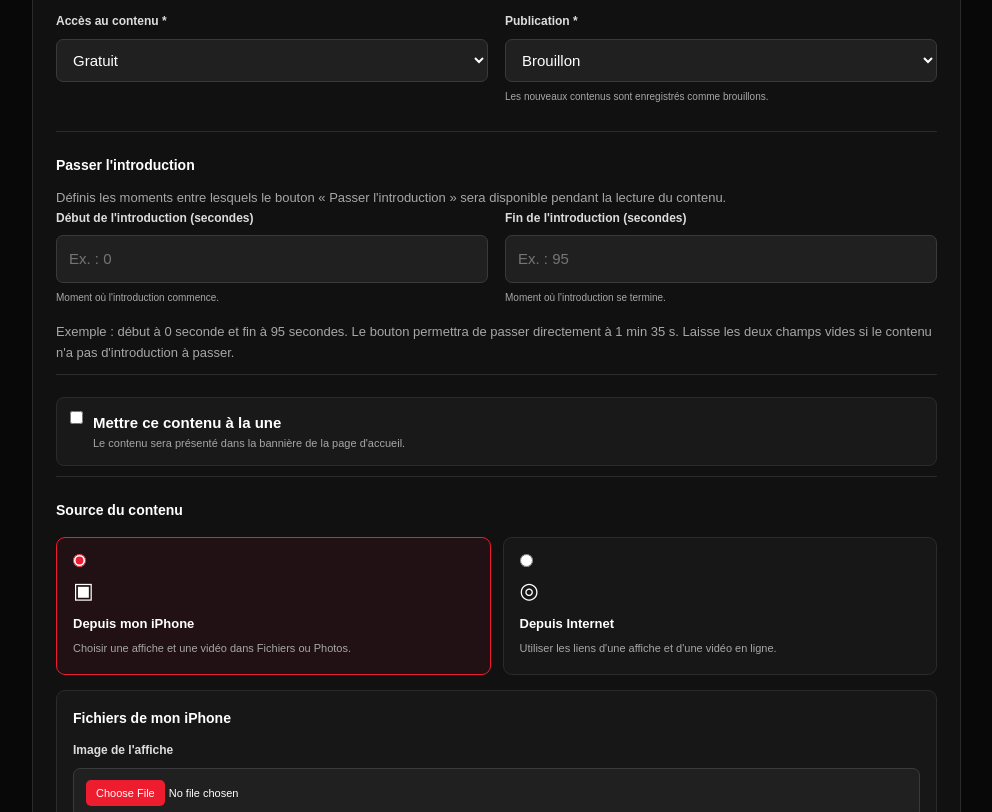
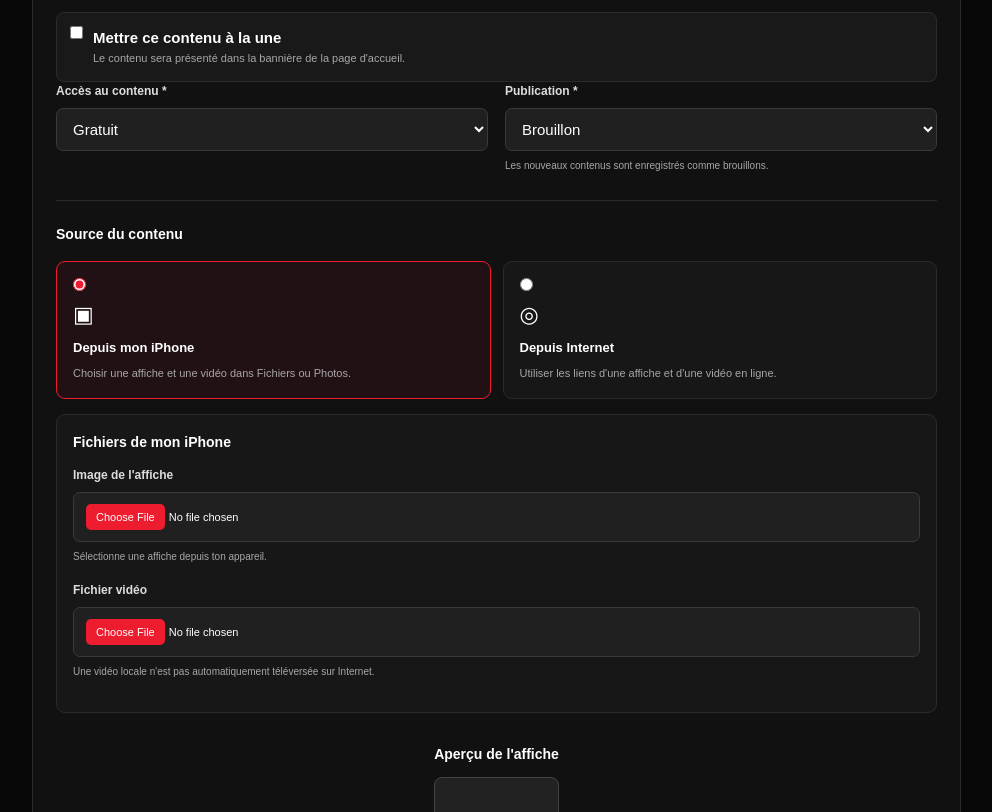
Before and after one commit to AgisheMossi/Mobilus, a plain HTML site: page admin.html in a window 1280 px wide. Shown: the part 2160-2972 px from the top of the page, without its empty margins (271-1263 px from the left). Drawn offline with nearby package versions, Linux system fonts and the light colour scheme.

Commit message:
Update admin.html

```diff
--- a/admin.html
+++ b/admin.html
@@ -305,66 +305,6 @@
 
             </div>
 
-            <!-- GESTION DE L'INTRODUCTION -->
-            <div class="divider"></div>
-
-            <h3>Passer l'introduction</h3>
-
-            <p class="panel-description">
-                Définis les moments entre lesquels le bouton
-                « Passer l'introduction » sera disponible pendant
-                la lecture du contenu.
-            </p>
-
-            <div class="form-grid">
-
-                <div class="field">
-                    <label for="introDebutSecondes">
-                        Début de l'introduction (secondes)
-                    </label>
-
-                    <input
-                        type="number"
-                        id="introDebutSecondes"
-                        min="0"
-                        step="1"
-                        placeholder="Ex. : 0"
-                    >
-
-                    <small>
-                        Moment où l'introduction commence.
-                    </small>
-                </div>
-
-                <div class="field">
-                    <label for="introFinSecondes">
-                        Fin de l'introduction (secondes)
-                    </label>
-
-                    <input
-                        type="number"
-                        id="introFinSecondes"
-                        min="0"
-                        step="1"
-                        placeholder="Ex. : 95"
-                    >
-
-                    <small>
-                        Moment où l'introduction se termine.
-                    </small>
-                </div>
-
-            </div>
-
-            <p class="panel-description">
-                Exemple : début à 0 seconde et fin à 95 secondes.
-                Le bouton permettra de passer directement à 1 min 35 s.
-                Laisse les deux champs vides si le contenu n'a pas
-                d'introduction à passer.
-            </p>
-
-            <div class="divider"></div>
-
             <div class="featured-option">
                 <label class="featured-label" for="featured">
                     <input type="checkbox" id="featured">
```
